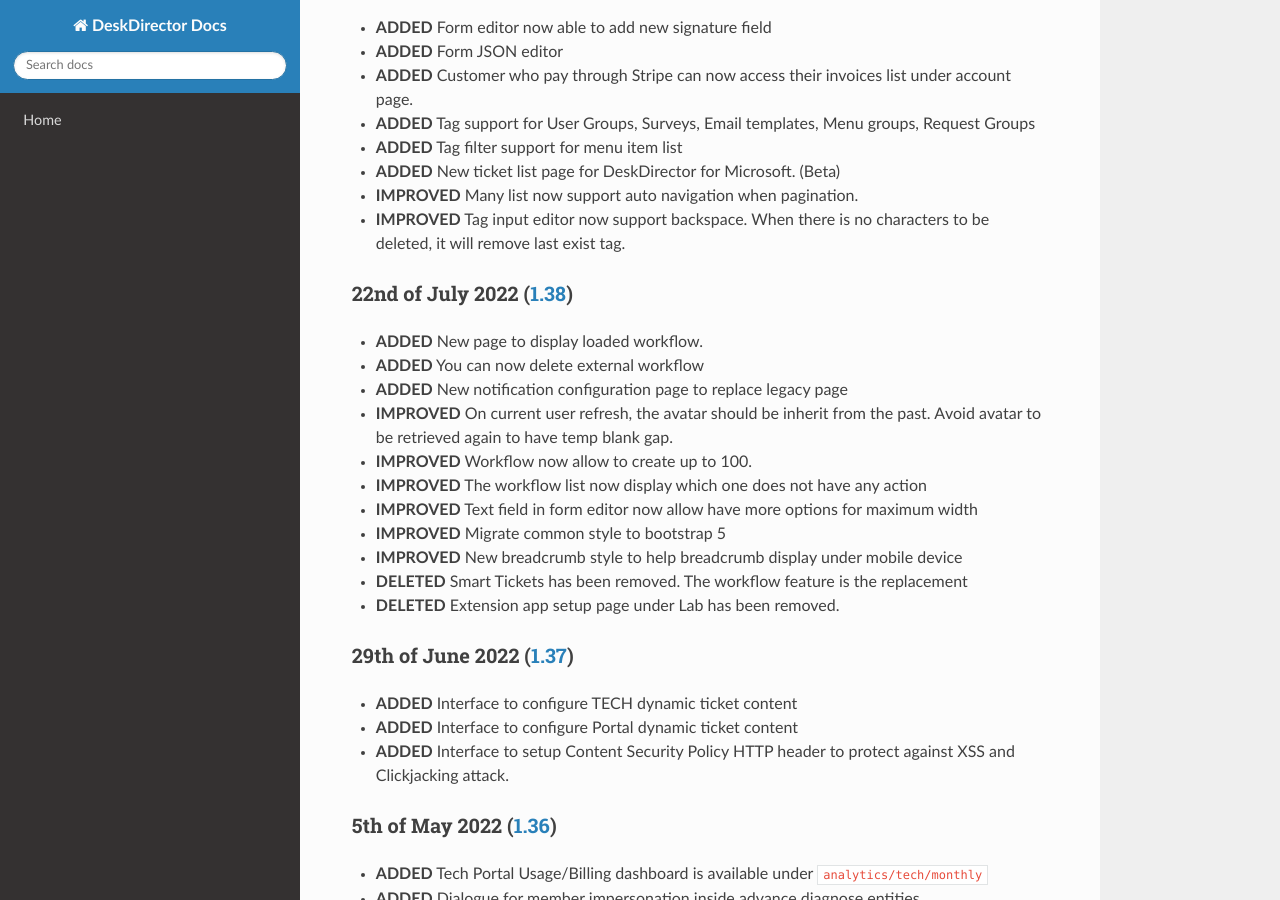
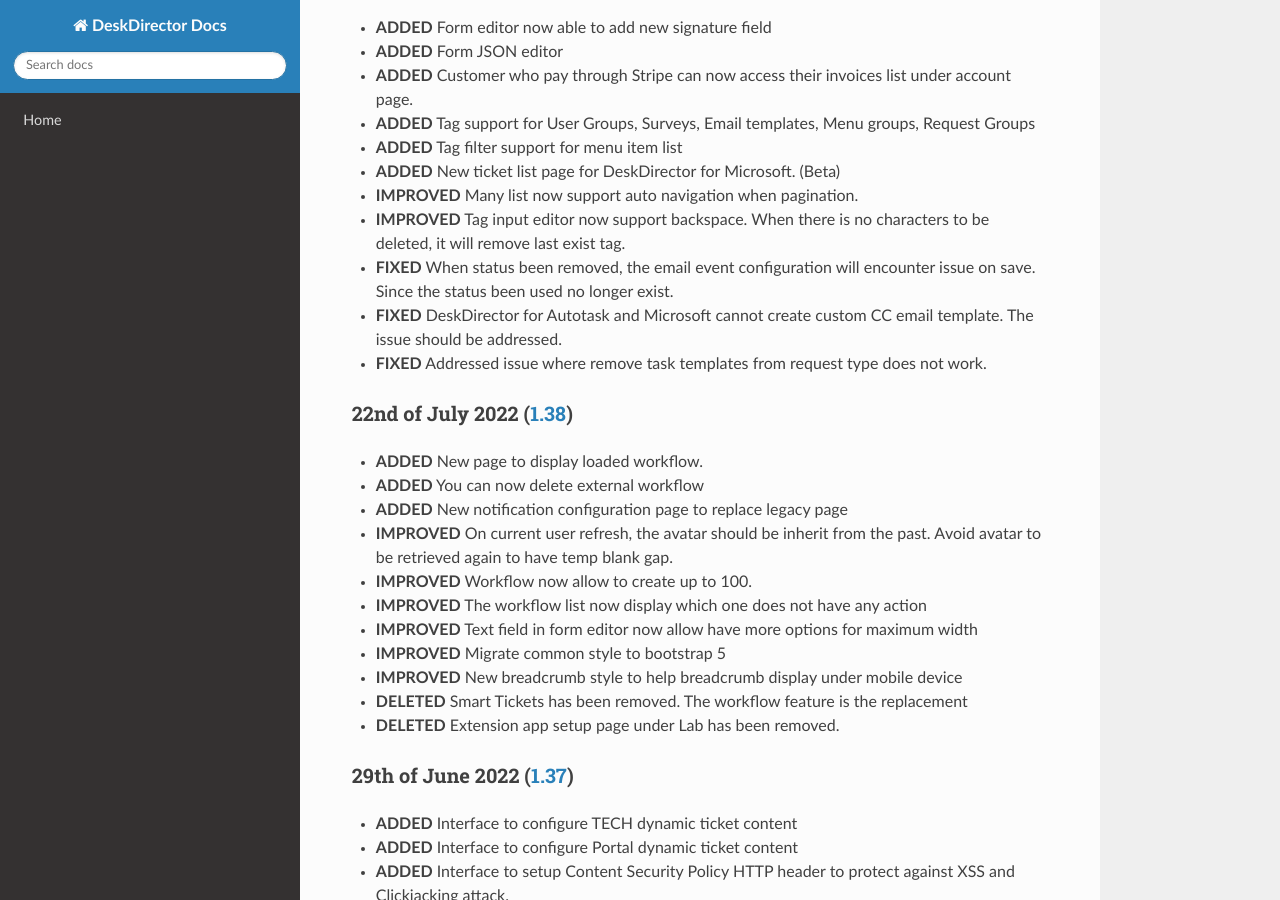
Before and after one commit to DeskDirector/docs, an MkDocs documentation site: the page built from docs/_release/admin/README.md, in a window 1280 px wide and 900 px high, scrolled down 543 px. Built offline with MkDocs 1.6.1, drawn with Linux system fonts in a browser that asks for light colours; nearby versions of some CDN libraries; old or Windows-style settings are respelled for this version of MkDocs.

Commit message:
Update README.md

```diff
--- a/docs/_release/admin/README.md
+++ b/docs/_release/admin/README.md
@@ -18,6 +18,9 @@
 - **ADDED** New ticket list page for DeskDirector for Microsoft. (Beta)
 - **IMPROVED** Many list now support auto navigation when pagination.
 - **IMPROVED** Tag input editor now support backspace. When there is no characters to be deleted, it will remove last exist tag.
+- **FIXED** When status been removed, the email event configuration will encounter issue on save. Since the status been used no longer exist.
+- **FIXED** DeskDirector for Autotask and Microsoft cannot create custom CC email template. The issue should be addressed.
+- **FIXED** Addressed issue where remove task templates from request type does not work.
 
 ### 22nd of July 2022 ([1.38](v1.38.1))
 
```
